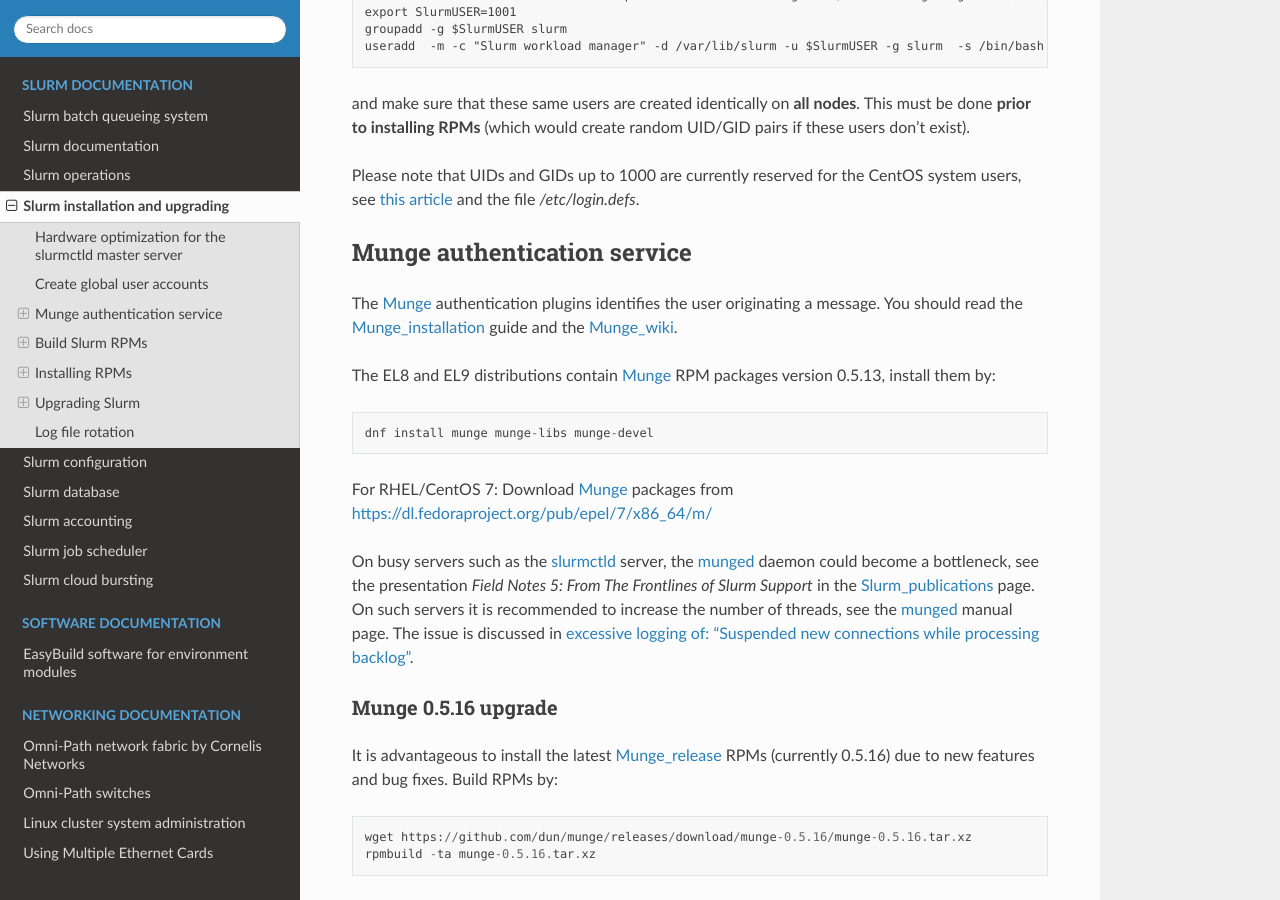
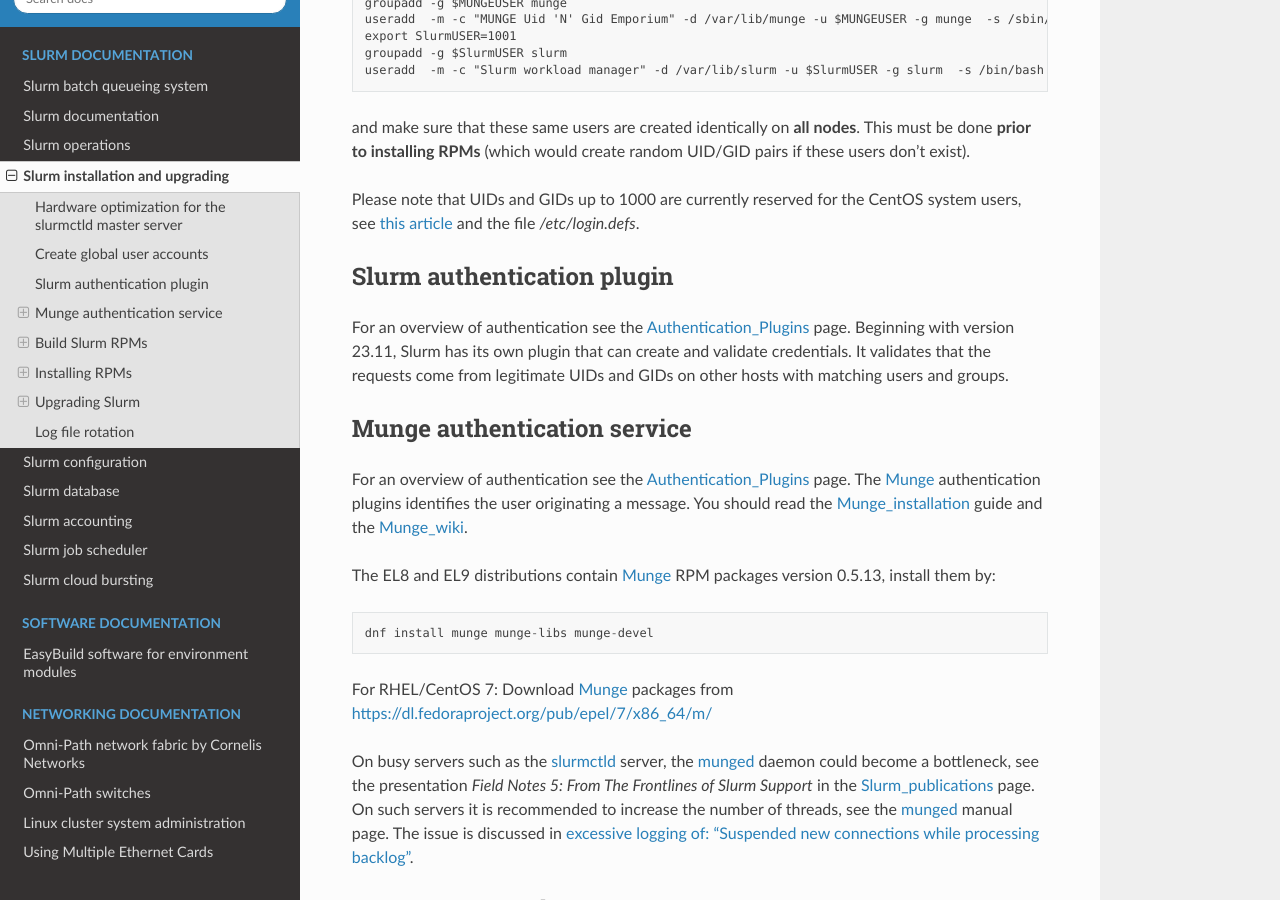
Before and after one commit to OleHolmNielsen/Niflheim_system, a Sphinx documentation site: the page built from docs/Slurm_installation.rst, in a window 1280 px wide and 900 px high, scrolled down 1738 px. Built offline with Sphinx 7.4.7 and the Read the Docs theme 2.0.0, drawn with Linux system fonts in a browser that asks for light colours; some of the changed text lies outside the part shown.

Commit message:
Slurm authentication plugin

```diff
--- a/docs/Slurm_installation.rst
+++ b/docs/Slurm_installation.rst
@@ -64,9 +64,19 @@
 
 Please note that UIDs and GIDs up to 1000 are currently reserved for the CentOS system users, see `this article <https://unix.stackexchange.com/questions/343445/user-id-less-than-1000-on-centos-7>`_ and the file */etc/login.defs*.
 
+Slurm authentication plugin
+============================
+
+For an overview of authentication see the Authentication_Plugins_ page.
+Beginning with version 23.11, Slurm has its own plugin that can create and validate credentials.
+It validates that the requests come from legitimate UIDs and GIDs on other hosts with matching users and groups.
+
+.. _Authentication_Plugins: https://slurm.schedmd.com/authentication.html
+
 Munge authentication service
 ============================
 
+For an overview of authentication see the Authentication_Plugins_ page.
 The Munge_ authentication plugins identifies the user originating a message.
 You should read the Munge_installation_ guide and the Munge_wiki_.
 
```
